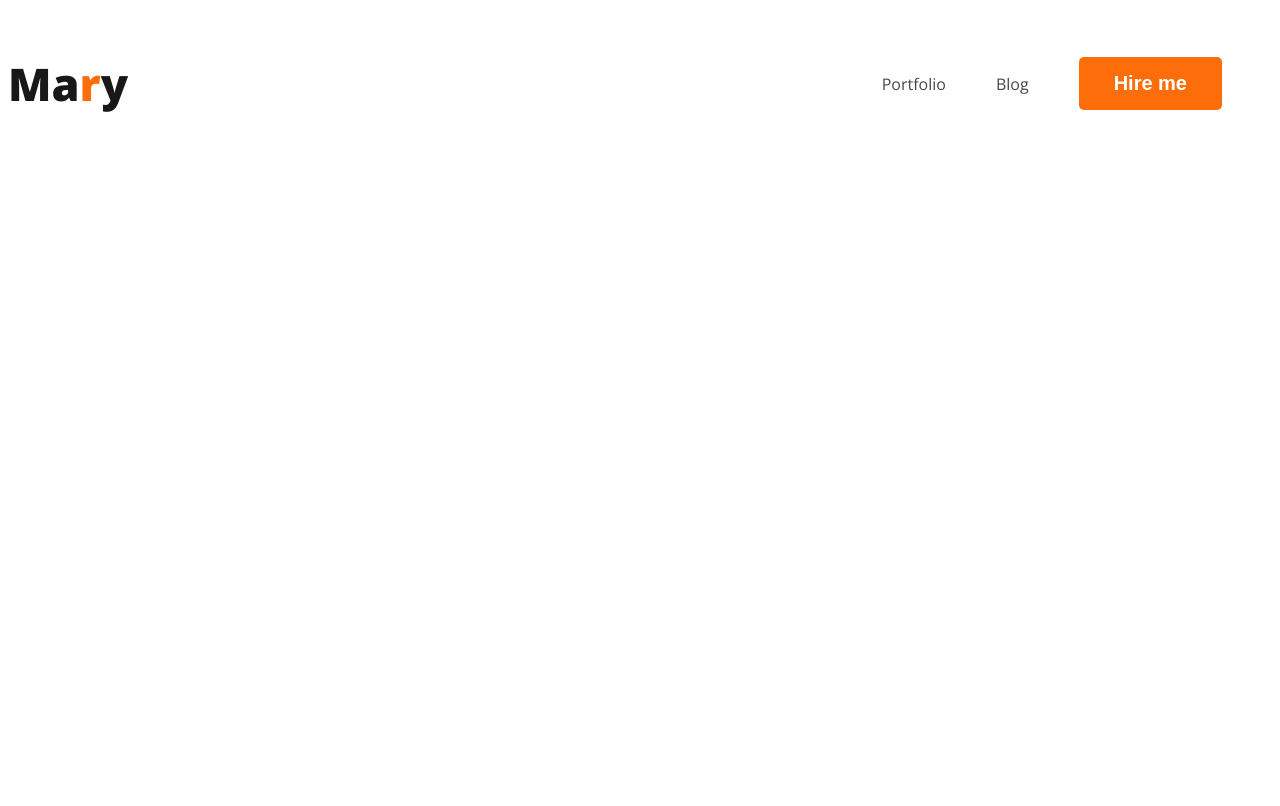
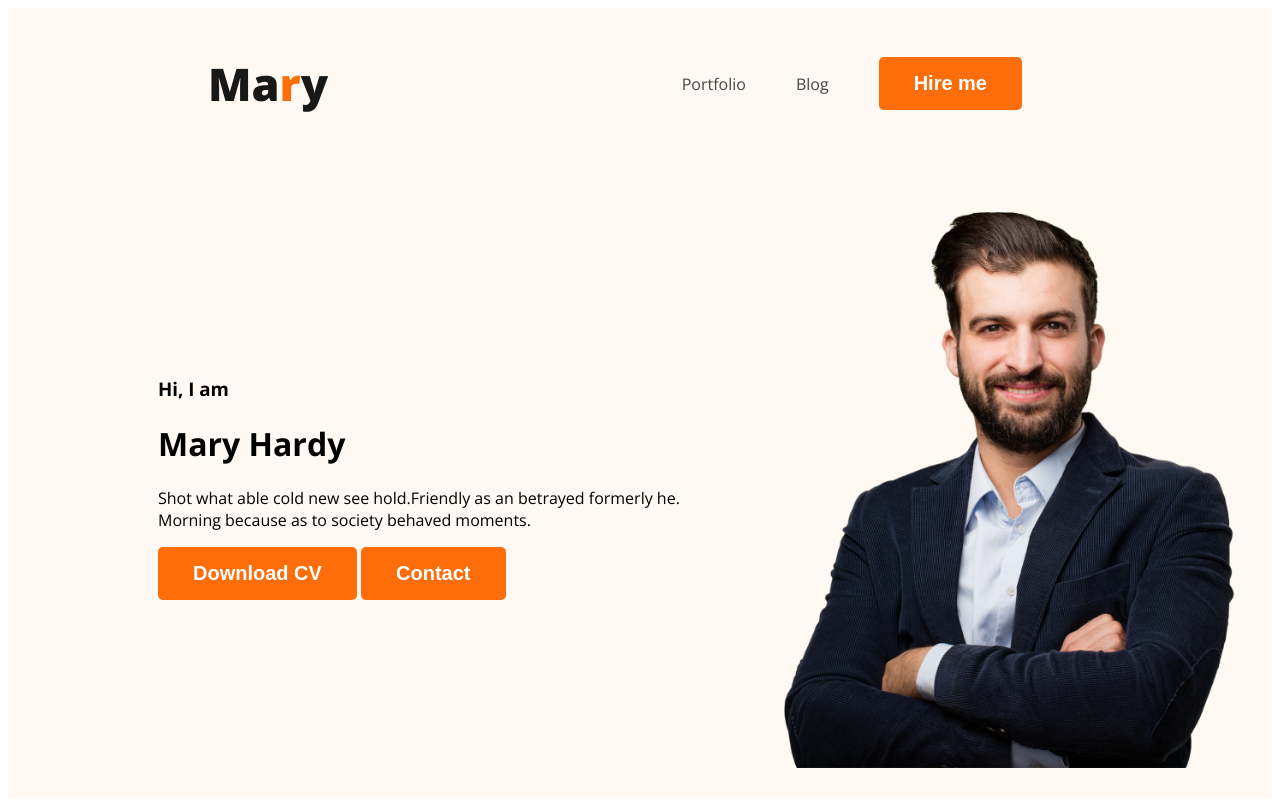
Before and after one commit to abusayed2050/portfolioByJS, a plain HTML site: page index.html in a window 1280 px wide. Drawn offline with nearby package versions, Linux system fonts and the light colour scheme.

Commit message:
banner first step

```diff
--- a/index.html
+++ b/index.html
@@ -10,7 +10,7 @@
     <link rel="stylesheet" href="styles/portfolio.css">
 </head>
 <body>
-    <header>
+    <header class="header">
         <nav>
             <h3 class="nav-tittle">Ma<span class="text-primary">r</span>y</h3>
             <ul>
@@ -19,6 +19,16 @@
                 <li><button class="btn-primary">Hire me</button></li>
             </ul>
         </nav>
+        <div class="banner">
+            <div>
+                <h3 class="banner-greeting">Hi, I  am</h3>
+                <h1 class="banner-tittle">Mary Hardy</h1>
+                <p>Shot what able cold new see hold.Friendly as an betrayed formerly he. Morning because as to society behaved moments.</p>
+                <button class="btn-primary">Download CV</button>
+                <button class="btn-primary">Contact</button>
+            </div>
+            <img  class="profile-pic" src="/images/hardy.png" alt="">
+        </div>
 
     </header>
     <main>
--- a/styles/portfolio.css
+++ b/styles/portfolio.css
@@ -20,6 +20,7 @@ nav{
     display: flex;
     align-items: center;
     justify-content: space-between;
+    margin: 0px 200px;
 }
 .nav-tittle{
     color: #181818;
@@ -39,3 +40,17 @@ nav a{
     text-decoration: none;
     color:  #474747;
 }
+
+/* header related styles*/
+.header{
+    background-color:#FFF8F3;;
+}
+
+.banner{
+    padding: 30px 30px 30px 150px;
+    display: flex;
+    align-items: center;
+}
+.banner .profile-pic{
+    width: 500px;
+}
```
